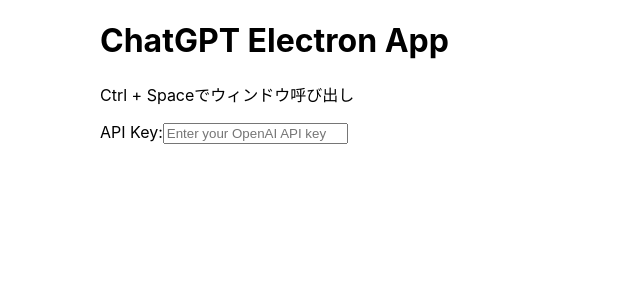
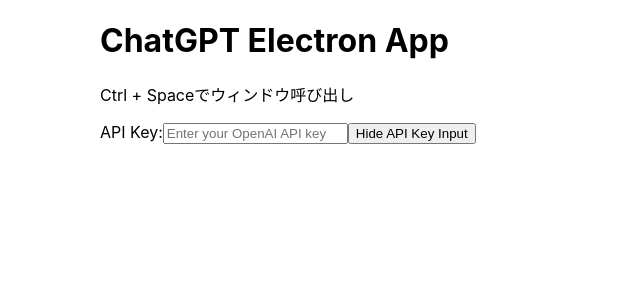
Before and after one commit to diffshare/chatgpt-electron-app, a React (Create React App) app: page / in a window 1280 px wide. Shown: the top 300 px of the page, without its empty margins (0-640 px from the left). Built offline with nearby package versions, Linux system fonts and the light colour scheme.

Commit message:
App.tsx: APIキーが入力されて確定された後はAPIキーのinputがアコーディオンのようなもので隠れるように

```diff
--- a/src/App.tsx
+++ b/src/App.tsx
@@ -33,6 +33,11 @@
   const [apiKey, setApiKey] = useState('');
   const [userInput, setUserInput] = useState('');
   const [response, setResponse] = useState('');
+  const [showApiKeyInput, setShowApiKeyInput] = useState(true);
+
+  const handleToggleApiKeyInput = () => {
+    setShowApiKeyInput(!showApiKeyInput);
+  };
 
   useEffect(() => {
     const storedApiKey = localStorage.getItem('apiKey');
@@ -130,6 +135,8 @@
     <div className="App">
       <h1>ChatGPT Electron App</h1>
       <p>Ctrl + Spaceでウィンドウ呼び出し</p>
+      {showApiKeyInput ? (
+        <>
           <label htmlFor="api-key">API Key:</label>
           <input
             id="api-key"
@@ -138,6 +145,11 @@
             onChange={handleApiKeyChange}
             placeholder="Enter your OpenAI API key"
           />
+          <button onClick={handleToggleApiKeyInput}>Hide API Key Input</button>
+        </>
+      ) : (
+        <button onClick={handleToggleApiKeyInput}>Show API Key Input</button>
+      )}
       { apiKey && (
         <>
           <hr/>
```
Lines whose indentation alone changed are shown as unchanged.
